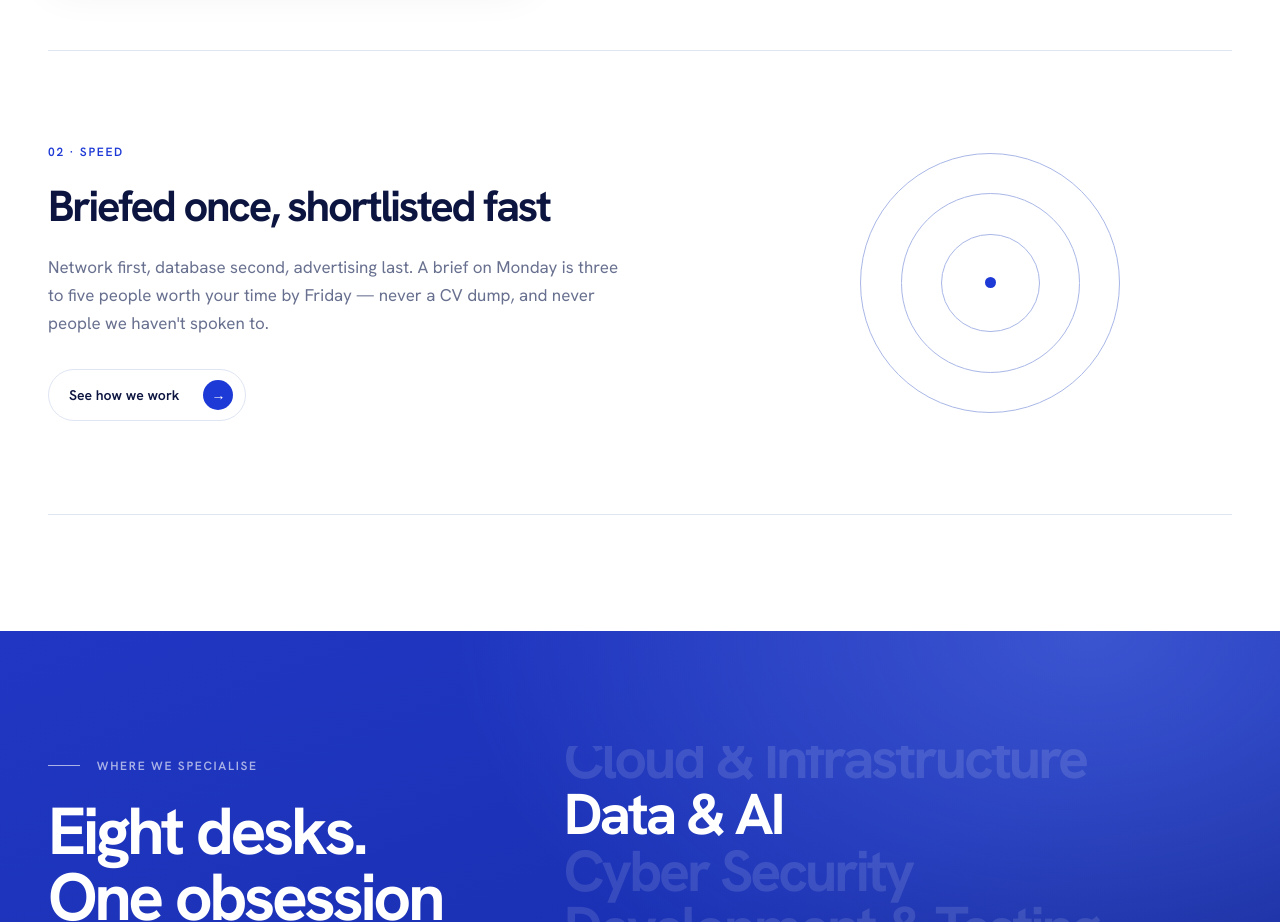
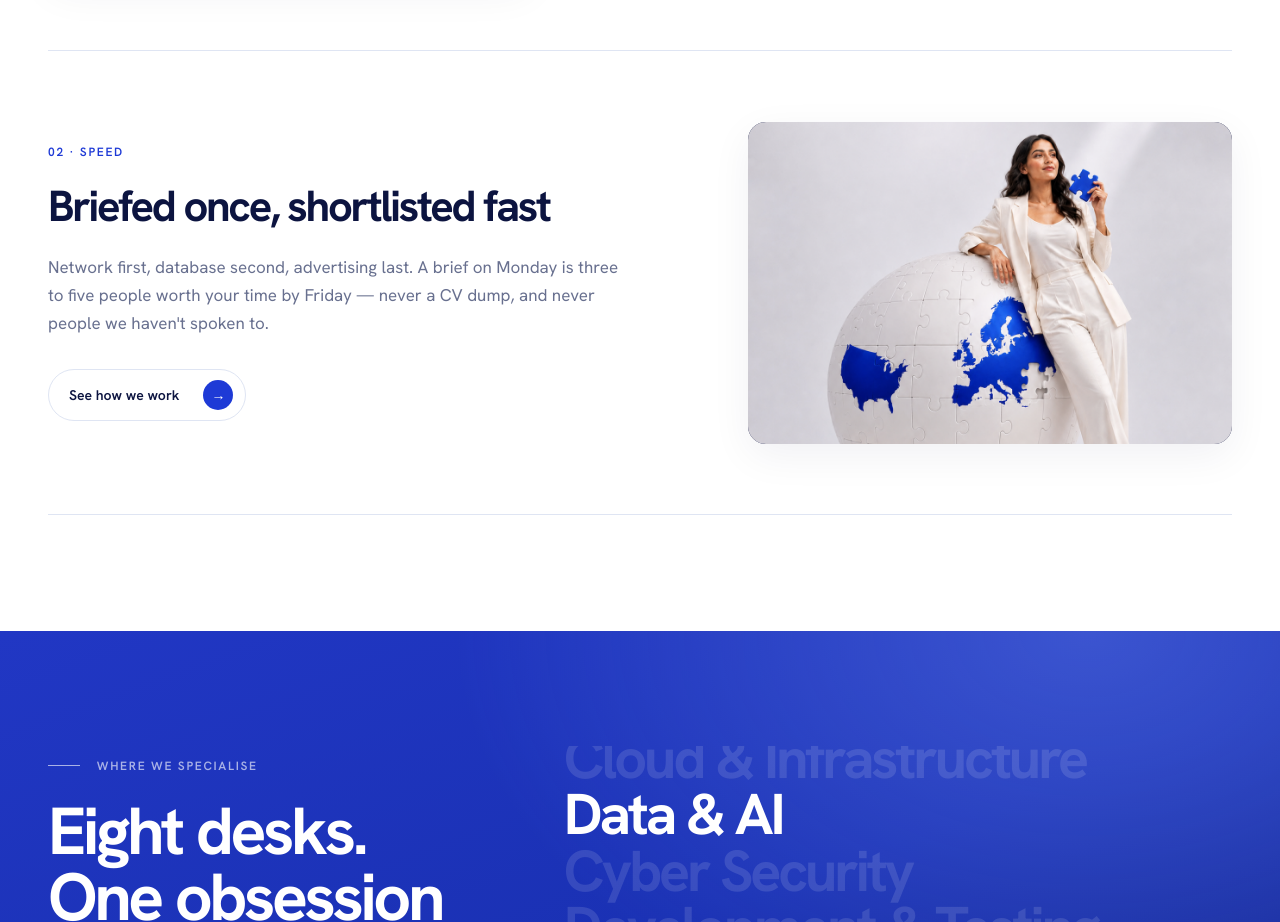
Before and after one commit to kumarrajaux-King/Sajj, a Next.js app: page / in a window 1280 px wide. Shown: the part 2420-3342 px from the top of the page. Built offline with nearby package versions, Linux system fonts and the light colour scheme.

Commit message:
Add Sajj blue talent visual

```diff
--- a/src/app/globals.css
+++ b/src/app/globals.css
@@ -159,6 +159,7 @@ button:focus-visible, a:focus-visible, input:focus-visible { outline: 3px solid
 .principle-row.reverse { grid-template-columns: 1.25fr 1fr; }
 .principle-visual { width: 100%; aspect-ratio: 3 / 2; overflow: hidden; border-radius: var(--radius-lg); background: var(--navy); box-shadow: var(--shadow-card); }
 .principle-visual img { width: 100%; height: 100%; display: block; object-fit: cover; }
+.principle-visual-talent img { object-position: center 30%; }
 .target-small { position: relative; width: 260px; height: 260px; justify-self: center; color: #a9b7e7; }
 .target-small i:nth-child(1) { width: 100%; height: 100%; }.target-small i:nth-child(2) { width: 69%; height: 69%; }.target-small i:nth-child(3) { width: 38%; height: 38%; }.target-small b { width: 11px; height: 11px; background: var(--blue); border: 0; }
 .principle-copy h3 { max-width: 640px; margin: 0; font-size: clamp(35px,4vw,54px); line-height: 1; letter-spacing: -.055em; }
--- a/src/app/page.tsx
+++ b/src/app/page.tsx
@@ -193,7 +193,15 @@ export default function Home() {
               <p>Network first, database second, advertising last. A brief on Monday is three to five people worth your time by Friday — never a CV dump, and never people we haven&apos;t spoken to.</p>
               <a className="button button-border" href="/services">See how we work <Arrow /></a>
             </div>
-            <div className="target-small" aria-hidden="true"><i /><i /><i /><b /></div>
+            <div className="principle-visual principle-visual-talent">
+              <Image
+                src="/images/global-talent-sajj-blue.png"
+                alt="Technology professional beside a global puzzle representing fast access to specialist talent"
+                width={1024}
+                height={1536}
+                sizes="(max-width: 760px) calc(100vw - 36px), 44vw"
+              />
+            </div>
           </div>
         </div>
       </section>
```
Also changed, not shown: public/images/global-talent-sajj-blue.png (added).
